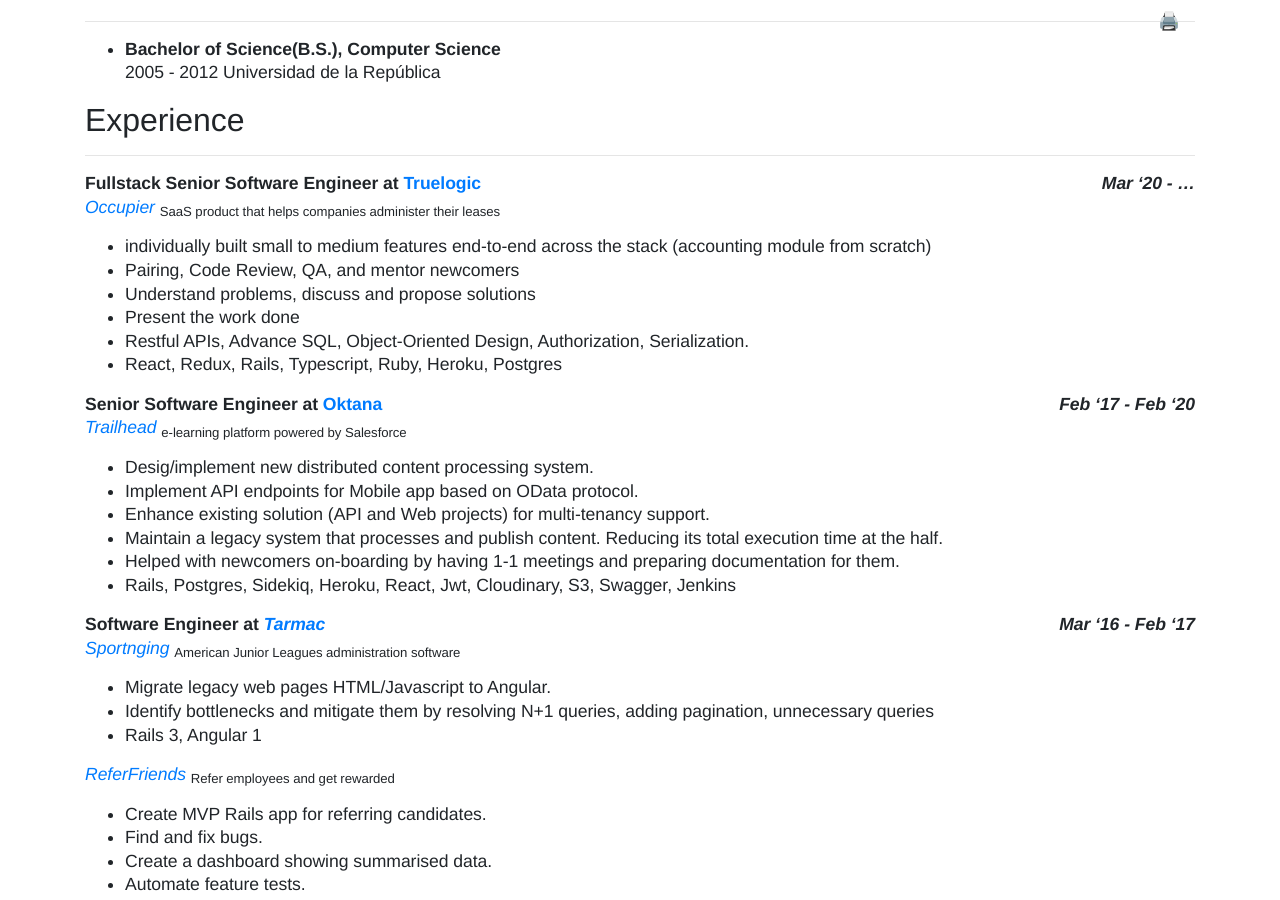
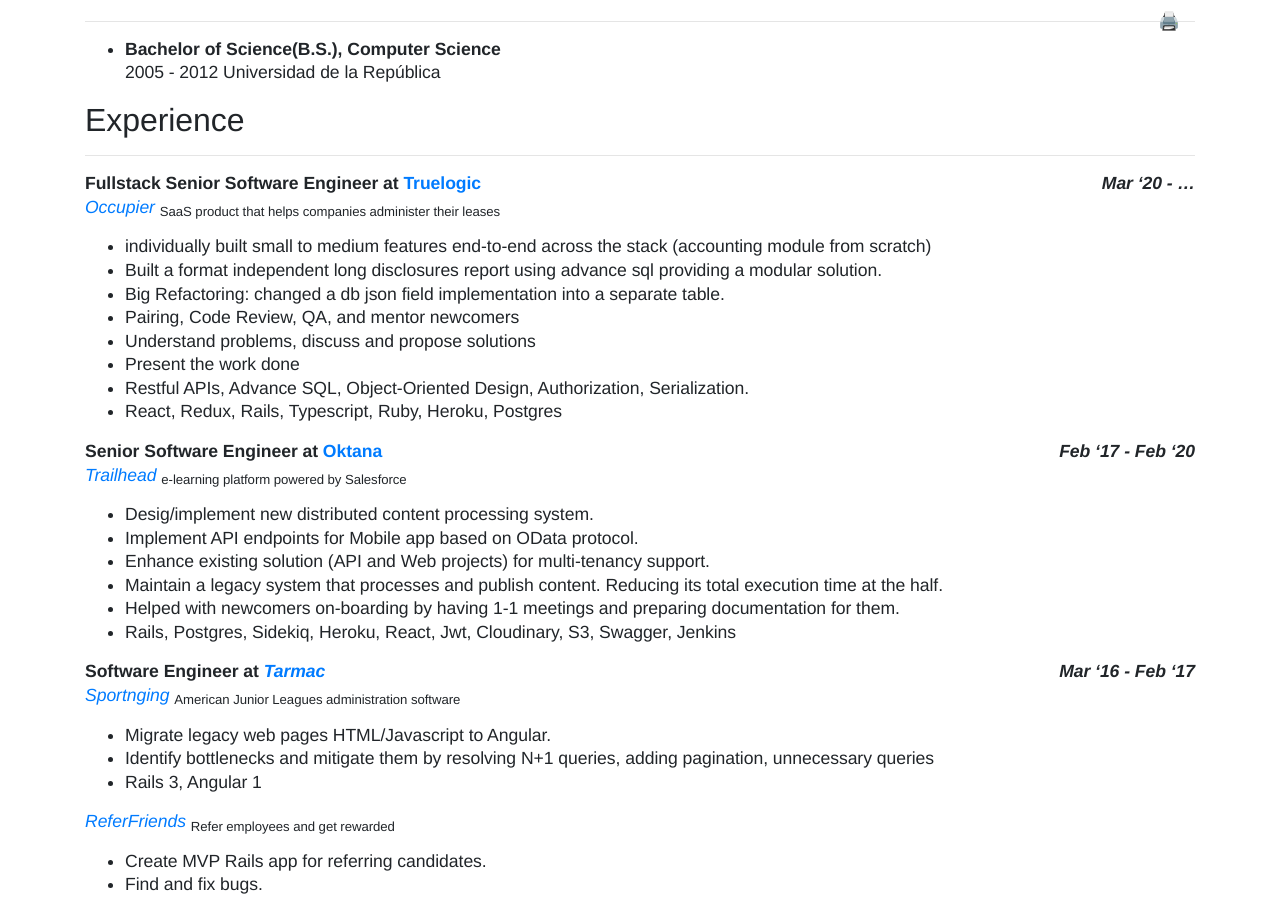
Before and after one commit to delbetu/delbetu.github.io, a Jekyll site: the page built from resume.md, in a window 1280 px wide and 900 px high, scrolled down 421 px. Built offline with Jekyll 4.4.1, drawn with Linux system fonts in a browser that asks for light colours; emoji names are drawn with the system emoji font.

Commit message:
update resume

```diff
--- a/resume.md
+++ b/resume.md
@@ -38,6 +38,8 @@
 **Fullstack Senior Software Engineer at [Truelogic](https://www.truelogicsoftware.com/)                           *Mar '20 - ...*{:.float-right}**
 *[Occupier](https://www.occupier.com/)* <sub>SaaS product that helps companies administer their leases</sub>
 - individually built small to medium features end-to-end across the stack (accounting module from scratch)
+- Built a format independent long disclosures report using advance sql providing a modular solution.
+- Big Refactoring: changed a db json field implementation into a separate table.
 - Pairing, Code Review, QA, and mentor newcomers
 - Understand problems, discuss and propose solutions
 - Present the work done
```
